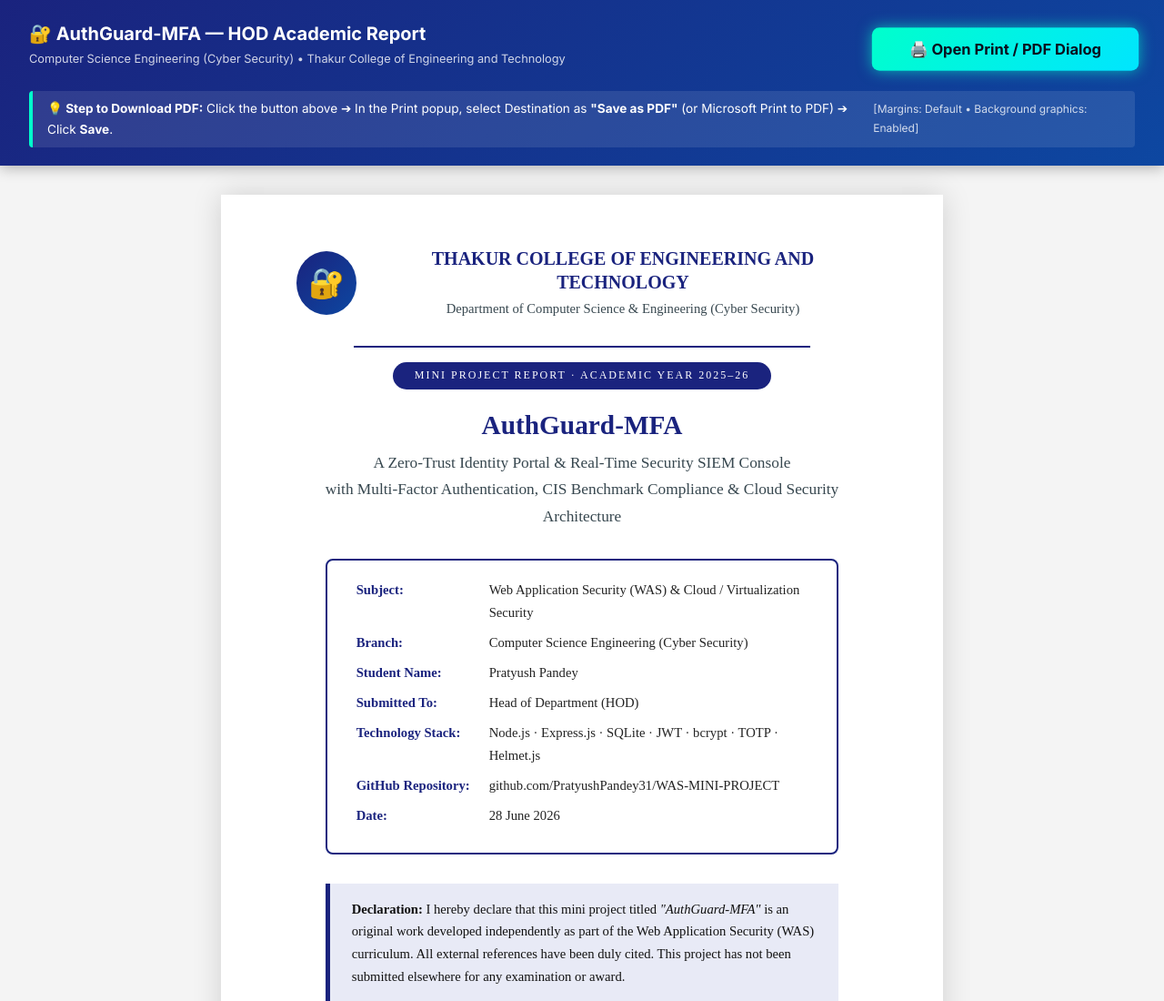
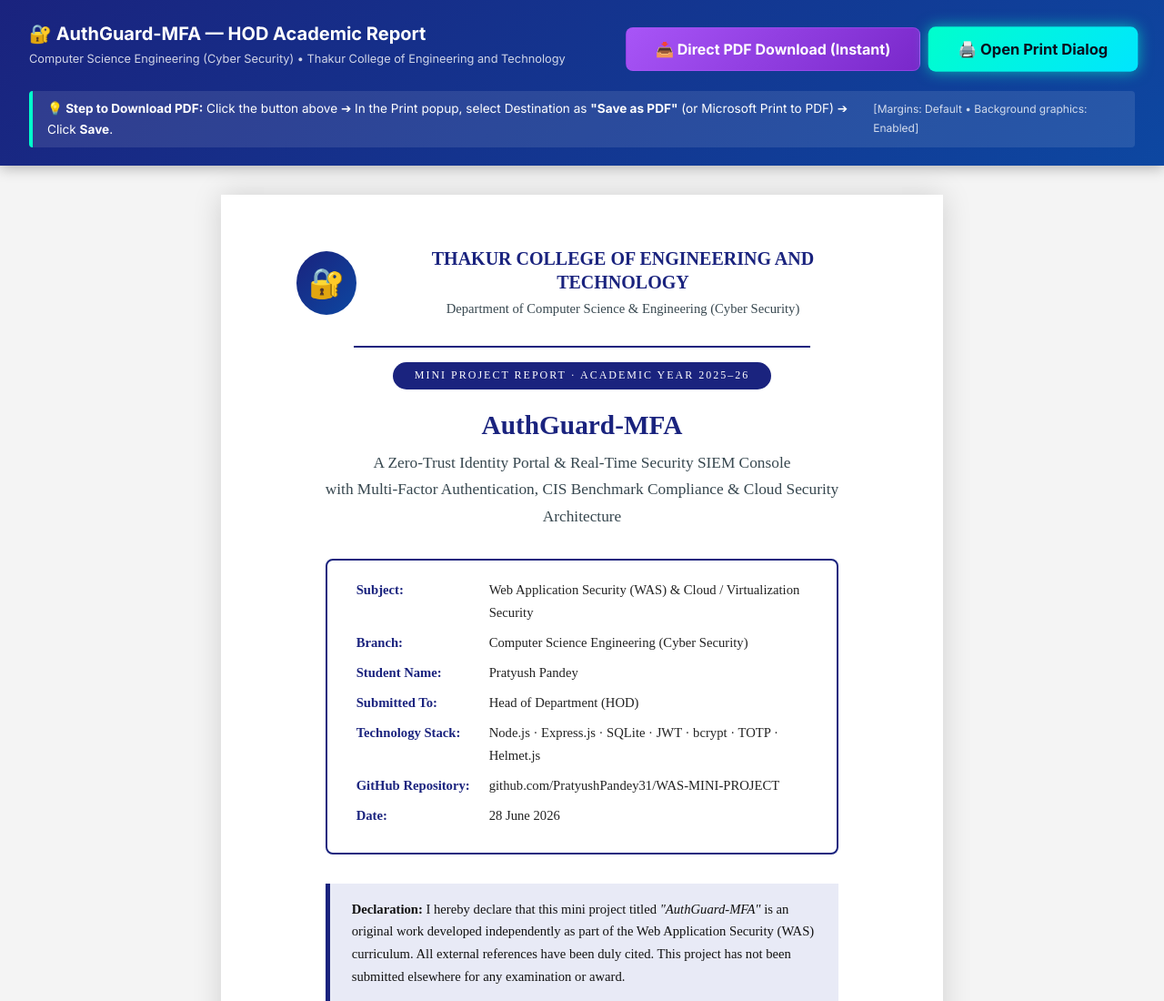
Before and after one commit to PratyushPandey31/WAS-MINI-PROJECT, a website: page public/report.html in a window 1280 px wide. Shown: the top 1100 px of the page at 91% size. Drawn offline with Linux system fonts and the light colour scheme; a web font is replaced by a local one.

Commit message:
feat: integrate html2pdf.js for direct pdf file download in report

```diff
--- a/public/report.html
+++ b/public/report.html
@@ -5,6 +5,8 @@
   <meta name="viewport" content="width=device-width, initial-scale=1.0">
   <title>AuthGuard-MFA — Project Report | CSE (Cyber Security)</title>
   <link href="https://fonts.googleapis.com/css2?family=Times+New+Roman&family=Arial:wght@400;600;700&display=swap" rel="stylesheet">
+  <!-- html2pdf library allowed by helmet CSP -->
+  <script src="https://cdn.jsdelivr.net/npm/html2pdf.js@0.10.1/dist/html2pdf.bundle.min.js"></script>
   <style>
     /* ── Screen UI Styles ─────────────────────────────────────────────── */
     @import url('https://fonts.googleapis.com/css2?family=Inter:wght@300;400;500;600;700&display=swap');
@@ -308,9 +310,14 @@
       <h1 style="font-size: 1.25rem;">🔐 AuthGuard-MFA — HOD Academic Report</h1>
       <p>Computer Science Engineering (Cyber Security) • Thakur College of Engineering and Technology</p>
     </div>
-    <button class="btn-print" onclick="window.print()" style="font-size: 1rem; padding: 0.8rem 2.5rem; background: linear-gradient(135deg, #00ffcc, #00e5ff); animation: pulse 2s infinite;">
-      🖨️ Open Print / PDF Dialog
-    </button>
+    <div style="display: flex; gap: 0.75rem;">
+      <button class="btn-print" onclick="downloadDirectPDF()" style="font-size: 1rem; padding: 0.8rem 2rem; background: linear-gradient(135deg, #a855f7, #7928ca); color: #fff; border: 1px solid rgba(168,85,247,0.5);">
+        📥 Direct PDF Download (Instant)
+      </button>
+      <button class="btn-print" onclick="window.print()" style="font-size: 1rem; padding: 0.8rem 2rem; background: linear-gradient(135deg, #00ffcc, #00e5ff); animation: pulse 2s infinite;">
+        🖨️ Open Print Dialog
+      </button>
+    </div>
   </div>
 
   <div style="background: rgba(255,255,255,0.1); border-left: 4px solid #00ffcc; padding: 0.5rem 1rem; border-radius: 4px; font-family: 'Inter', sans-serif; font-size: 0.85rem; color: #fff; display: flex; align-items: center; gap: 0.5rem; justify-content: space-between;">
@@ -823,6 +830,35 @@ Signature: HMAC-SHA256(base64(header) + "." + base64(payload), JWT_SECRET)</div>
   const opts = { day: 'numeric', month: 'long', year: 'numeric' };
   const dateEl = document.getElementById('cover-date');
   if (dateEl) dateEl.innerText = d.toLocaleDateString('en-IN', opts);
+
+  // Direct PDF Download Handler
+  function downloadDirectPDF() {
+    // Show a temporary loading alert or indicator
+    const btn = document.querySelector('button[onclick="downloadDirectPDF()"]');
+    const originalText = btn.innerHTML;
+    btn.innerHTML = '⏳ Generating PDF...';
+    btn.disabled = true;
+
+    const element = document.querySelector('.page-wrapper');
+    const opt = {
+      margin:       0,
+      filename:     'AuthGuard_MFA_Project_Report.pdf',
+      image:        { type: 'jpeg', quality: 0.98 },
+      html2canvas:  { scale: 2, useCORS: true, logging: false },
+      jsPDF:        { unit: 'mm', format: 'a4', orientation: 'portrait' }
+    };
+
+    // Run html2pdf download
+    html2pdf().set(opt).from(element).save().then(() => {
+      btn.innerHTML = originalText;
+      btn.disabled = false;
+    }).catch(err => {
+      console.error(err);
+      alert('Error generating direct PDF. Please use "Open Print Dialog" ➔ "Save as PDF" instead!');
+      btn.innerHTML = originalText;
+      btn.disabled = false;
+    });
+  }
 </script>
 </body>
 </html>
```
